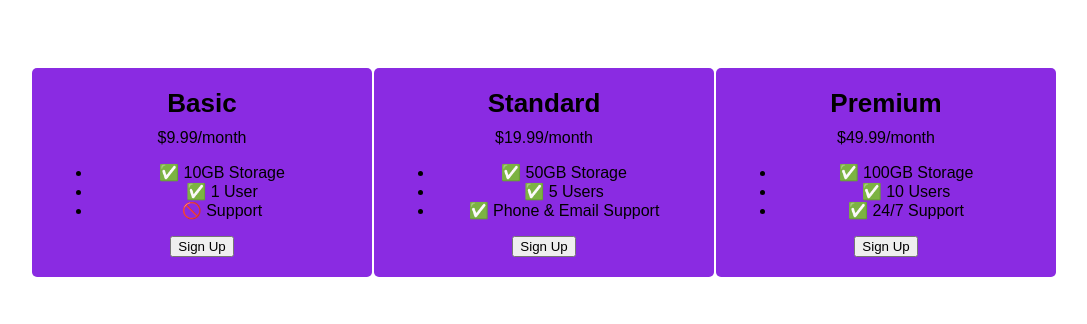
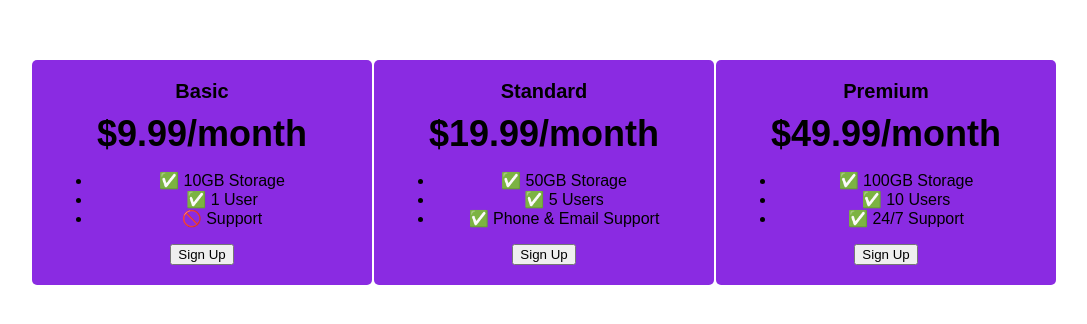
Before and after one commit to Lina-hisham/Pricing-Table-project, a plain HTML site: page index.html in a window 1280 px wide. Shown: the part 236-560 px from the top of the page, without its empty margins (96-1183 px from the left). Drawn offline with Linux system fonts and the light colour scheme; a web font is replaced by a local one.

Commit message:
(feat) index.html: style plan-price with larger font-size,and add font-weight ,margin .

```diff
--- a/index.html
+++ b/index.html
@@ -33,10 +33,16 @@
         text-align: center;
       }
       .plan-title{
-        font-size: 26px;
+        font-size: 20px;
         font-weight: bold;
         margin-bottom: 10px;
       }
+      .plan-price{
+        font-size: 36px;
+        font-weight: bold;
+        margin-bottom: 10px;
+      }
+
     </style>
   </head>
 
```
